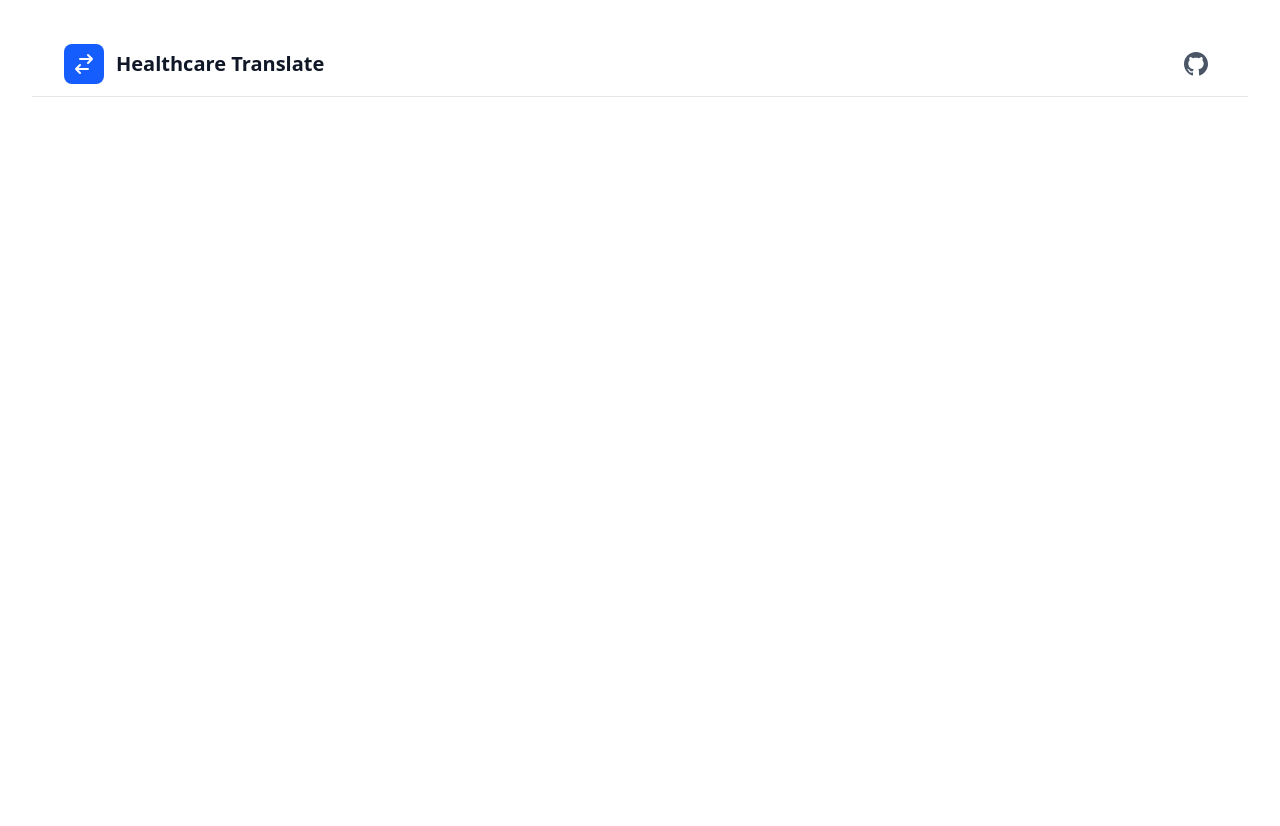
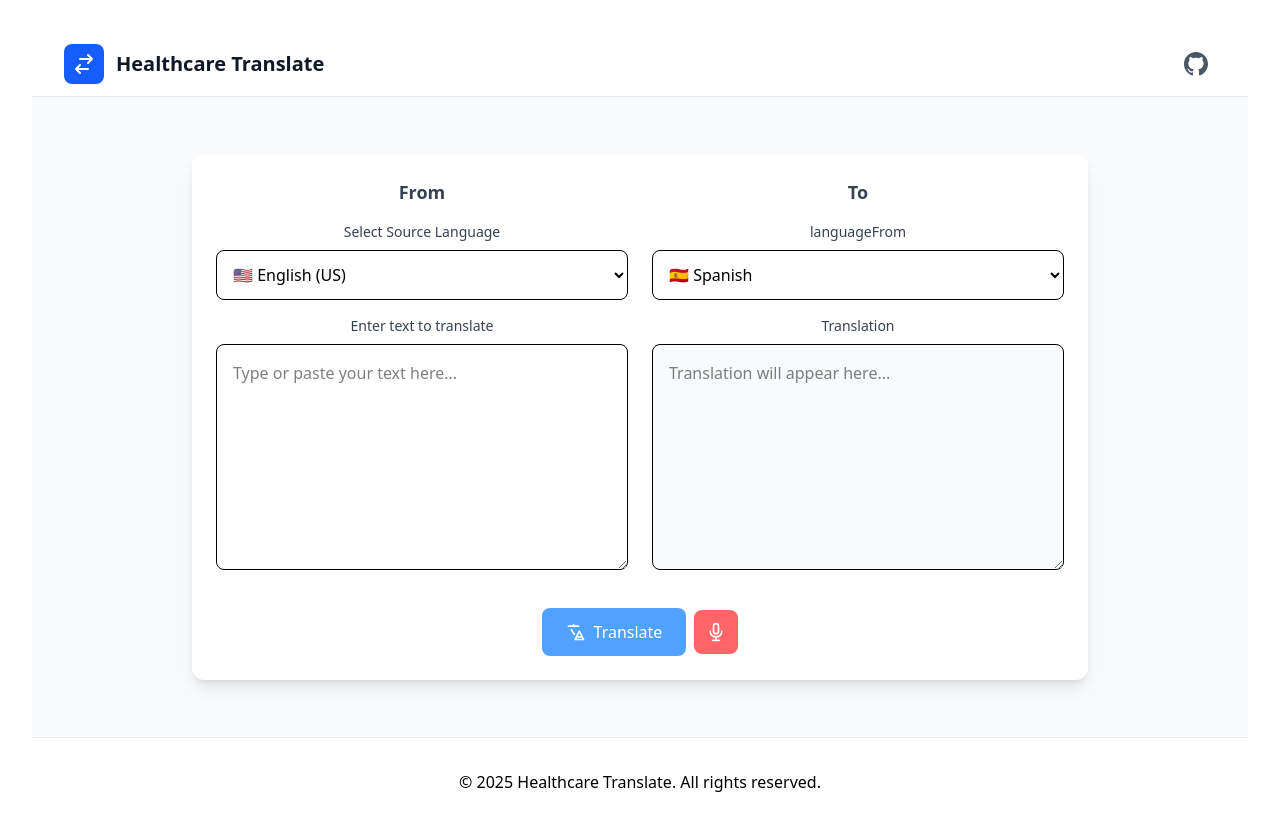
Before and after one commit to Harshsanas/healthcare-translation-web-app, a React (Vite) app: page / in a window 1280 px wide. Before the commit the page ends 800 px from the top, so only its background shows below. Built offline with nearby package versions, Linux system fonts and the light colour scheme.

Commit message:
translater language dropdown textare ui

```diff
--- a/package.json
+++ b/package.json
@@ -10,6 +10,7 @@
     "preview": "vite preview"
   },
   "dependencies": {
+    "@heroicons/react": "^2.2.0",
     "@tailwindcss/vite": "^4.1.17",
     "react": "^19.2.0",
     "react-dom": "^19.2.0",
--- a/src/App.jsx
+++ b/src/App.jsx
@@ -1,15 +1,15 @@
-import { useState } from "react";
-import reactLogo from "./assets/react.svg";
-import viteLogo from "/vite.svg";
 import "./App.css";
+import Footer from "./components/Footer";
 import Header from "./components/Header";
+import MainContainer from "./components/MainContainer";
 
 function App() {
-  const [count, setCount] = useState(0);
 
   return (
     <>
       <Header />
+      <MainContainer />
+      <Footer />
     </>
   );
 }
--- a/src/components/Footer.jsx
+++ b/src/components/Footer.jsx
@@ -0,0 +1,11 @@
+import React from 'react'
+
+export default function Footer() {
+  return (
+    <div className="sticky bottom-0 z-50 w-full border-t border-gray-200 bg-white/95 backdrop-blur-md">
+      <div className="pt-8">
+        <p>&copy; {new Date().getFullYear()} Healthcare Translate. All rights reserved.</p>
+      </div>
+    </div>
+  );
+}
--- /dev/null
+++ b/src/components/LanguageSelector.jsx
@@ -0,0 +1,28 @@
+import React from "react";
+import { SUPPORTED_LANGUAGES } from "../utils/language";
+
+const LanguageSelector = ({ value, onChange, label, disabled = false }) => {
+  return (
+    <div className="space-y-2">
+      {label && (
+        <label className="block text-sm font-medium text-gray-700">
+          {label}
+        </label>
+      )}
+      <select
+        value={value}
+        onChange={(e) => onChange(e.target.value)}
+        disabled={disabled}
+        className="w-full p-3 border rounded-lg bg-white"
+      >
+        {SUPPORTED_LANGUAGES?.map((lang) => (
+          <option key={lang.code} value={lang.code}>
+            {lang.flag} {lang.name}
+          </option>
+        ))}
+      </select>
+    </div>
+  );
+};
+
+export default LanguageSelector;
--- /dev/null
+++ b/src/components/MainContainer.jsx
@@ -0,0 +1,131 @@
+import React from "react";
+import LanguageSelector from "./LanguageSelector";
+import TextArea from "./TextArea";
+
+export default function MainContainer() {
+  const [sourceText, setSourceText] = React.useState("");
+  const [translatedText, setTranslatedText] = React.useState("");
+  const [sourceLanguage, setSourceLanguage] = React.useState("en-US");
+  const [targetLanguage, setTargetLanguage] = React.useState("es-ES");
+
+  const handleTranslate = () => {
+    console.log("Translating:", {
+      sourceText,
+      sourceLanguage,
+      targetLanguage,
+    });
+    setTranslatedText(
+      `[Translated from ${sourceLanguage} to ${targetLanguage}]: ${sourceText}`
+    );
+  };
+
+  const handleTextToSpeech = () => {
+    console.log("Text to speech:", sourceText);
+  };
+
+  return (
+    <div className="min-h-[80vh] bg-gray-50 p-2 flex items-center justify-center">
+      <div className="w-full max-w-4xl">
+        <div className="bg-white rounded-xl shadow-lg p-6">
+          <div className="grid grid-cols-1 md:grid-cols-2 gap-6">
+            <div className="space-y-4">
+              <h2 className="text-lg font-semibold text-gray-700">From</h2>
+              <LanguageSelector
+                label="Select Source Language"
+                value={sourceLanguage}
+                onChange={setSourceLanguage}
+              />
+              <TextArea
+                label="Enter text to translate"
+                value={sourceText}
+                onChange={setSourceText}
+                placeholder="Type or paste your text here..."
+                rows={8}
+              />
+            </div>
+
+            {/* Target Column */}
+            <div className="space-y-4">
+              <h2 className="text-lg font-semibold text-gray-700">To</h2>
+              <LanguageSelector
+                label="languageFrom"
+                value={targetLanguage}
+                onChange={setTargetLanguage}
+              />
+              <TextArea
+                label="Translation"
+                value={translatedText}
+                onChange={setTranslatedText}
+                placeholder="Translation will appear here..."
+                readOnly
+                rows={8}
+                className="bg-gray-50"
+              />
+            </div>
+          </div>
+
+          <div className="flex justify-center mt-8">
+            <div className="flex items-center gap-2">
+              <button
+                onClick={handleTranslate}
+                disabled={!sourceText.trim()}
+                className={`
+                  flex items-center justify-center gap-2
+                  ${
+                    !sourceText.trim()
+                      ? "bg-blue-400"
+                      : "bg-blue-600 hover:bg-blue-700"
+                  }
+                  text-white font-medium py-3 px-6 rounded-lg transition-colors
+                `}
+              >
+                <svg
+                  className="w-5 h-5"
+                  fill="none"
+                  stroke="currentColor"
+                  viewBox="0 0 24 24"
+                >
+                  <path
+                    strokeLinecap="round"
+                    strokeLinejoin="round"
+                    strokeWidth="2"
+                    d="M3 5h12M9 3v2m1.048 9.5A18.022 18.022 0 016.412 9m6.088 9h7M11 21l5-10 5 10H11z"
+                  />
+                </svg>
+                Translate
+              </button>
+              <button
+                onClick={handleTextToSpeech}
+                disabled={!sourceText.trim()}
+                className={`
+                  p-3 rounded-lg transition-colors
+                  ${
+                    !sourceText.trim()
+                      ? "bg-red-400"
+                      : "bg-red-500 hover:bg-red-600"
+                  }
+                  text-white
+                `}
+                title="Text to Speech"
+              >
+                <svg
+                  className="w-5 h-5"
+                  fill="none"
+                  stroke="currentColor"
+                  viewBox="0 0 24 24"
+                >
+                  <path
+                    strokeLinecap="round"
+                    strokeLinejoin="round"
+                    strokeWidth="2"
+                    d="M19 11a7 7 0 01-7 7m0 0a7 7 0 01-7-7m7 7v4m0 0H8m4 0h4m-4-8a3 3 0 01-3-3V5a3 3 0 116 0v6a3 3 0 01-3 3z"
+                  />
+                </svg>
+              </button>
+            </div>
+          </div>
+        </div>
+      </div>
+    </div>
+  );
+}
--- /dev/null
+++ b/src/components/Textarea.jsx
@@ -0,0 +1,41 @@
+import React from "react";
+
+const TextArea = ({
+  value,
+  onChange,
+  placeholder = "",
+  label,
+  readOnly = false,
+  disabled = false,
+  rows = 10,
+  className = "",
+  ...props
+}) => {
+  return (
+    <div className="space-y-2">
+      {label && (
+        <label className="block text-sm font-medium text-gray-700">
+          {label}
+        </label>
+      )}
+      <textarea
+        value={value}
+        onChange={(e) => onChange(e.target.value)}
+        placeholder={placeholder}
+        readOnly={readOnly}
+        disabled={disabled}
+        rows={rows}
+        className={`
+          w-full p-4 border rounded-lg
+          ${readOnly || disabled ? "bg-gray-50" : "bg-white"}
+          ${readOnly || disabled ? "cursor-not-allowed" : "cursor-text"}
+          ${disabled ? "opacity-70" : ""}
+          ${className}
+        `}
+        {...props}
+      />
+    </div>
+  );
+};
+
+export default TextArea;
--- /dev/null
+++ b/src/utils/language.jsx
@@ -0,0 +1,12 @@
+export const SUPPORTED_LANGUAGES = [
+  { code: "en-US", name: "English (US)", flag: "🇺🇸" },
+  { code: "es-ES", name: "Spanish", flag: "🇪🇸" },
+  { code: "zh-CN", name: "Chinese (Mandarin)", flag: "🇨🇳" },
+  { code: "hi-IN", name: "Hindi", flag: "🇮🇳" },
+  { code: "ar-SA", name: "Arabic", flag: "🇸🇦" },
+  { code: "fr-FR", name: "French", flag: "🇫🇷" },
+  { code: "ru-RU", name: "Russian", flag: "🇷🇺" },
+  { code: "pt-BR", name: "Portuguese", flag: "🇧🇷" },
+  { code: "ja-JP", name: "Japanese", flag: "🇯🇵" },
+  { code: "ko-KR", name: "Korean", flag: "🇰🇷" },
+];
```
Also changed, not shown: 2 other files (tests, documents, lock files or other folders).
